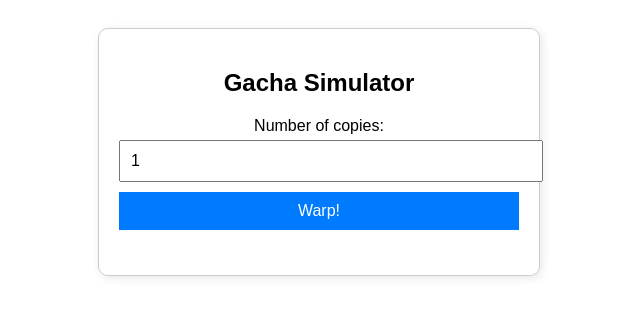
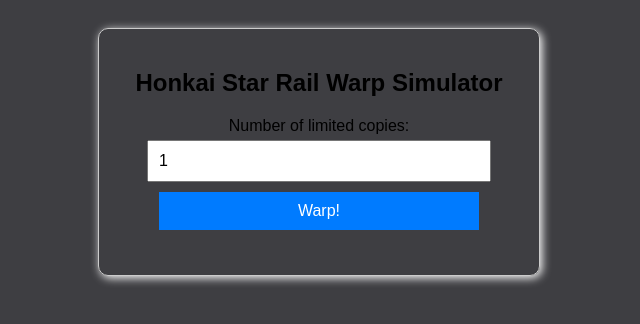
Before and after one commit to CaiQiuL/caiqiul.github.io, a plain HTML site: page index.html in a window 1280 px wide. Shown: the whole page, without its empty margins (321-961 px from the left). Drawn offline with Linux system fonts and the light colour scheme.

Commit message:
Update index.html

```diff
--- a/index.html
+++ b/index.html
@@ -1,13 +1,14 @@
 <!DOCTYPE html>
 <html lang="en">
+<body style="background-color:#3e3e42;">
 <head>
     <meta charset="UTF-8">
     <meta name="viewport" content="width=device-width, initial-scale=1.0">
     <title>Honkai Star Rail Warp Simulator</title>
     <style>
         body { font-family: Arial, sans-serif; text-align: center; padding: 20px; }
-        .container { max-width: 400px; margin: auto; padding: 20px; border: 1px solid #ccc; border-radius: 10px; box-shadow: 2px 2px 10px rgba(0,0,0,0.1); }
-        input, button { width: 100%; margin: 5px 0; padding: 10px; font-size: 16px; }
+        .container { max-width: 400px; margin: auto; padding: 20px; border: 1px solid #ccc; border-radius: 10px; box-shadow: 2px 2px 10px rgba(255,255,255,255); }
+        input, button { width: 80%; margin: 5px 0; padding: 10px; font-size: 16px; }
         button { background-color: #007bff; color: white; border: none; cursor: pointer; }
         button:hover { background-color: #0056b3; }
         .results { margin-top: 20px; font-weight: bold; }
@@ -16,8 +17,8 @@
 <body>
 
     <div class="container">
-        <h2>Gacha Simulator</h2>
-        <label>Number of copies:</label>
+        <h2>Honkai Star Rail Warp Simulator</h2>
+        <label>Number of limited copies:</label>
         <input type="number" id="copies" value="1">
 
         <button onclick="runSimulation()">Warp!</button>
```
